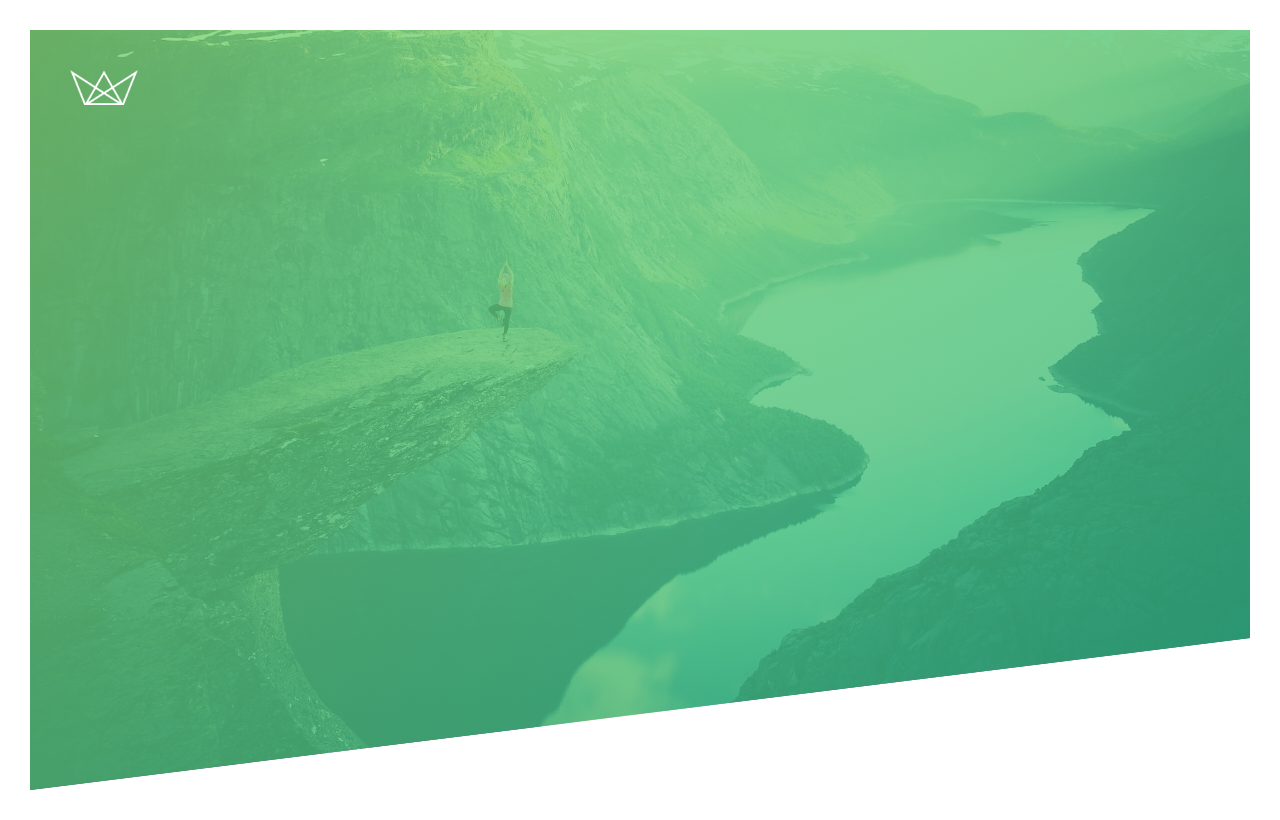
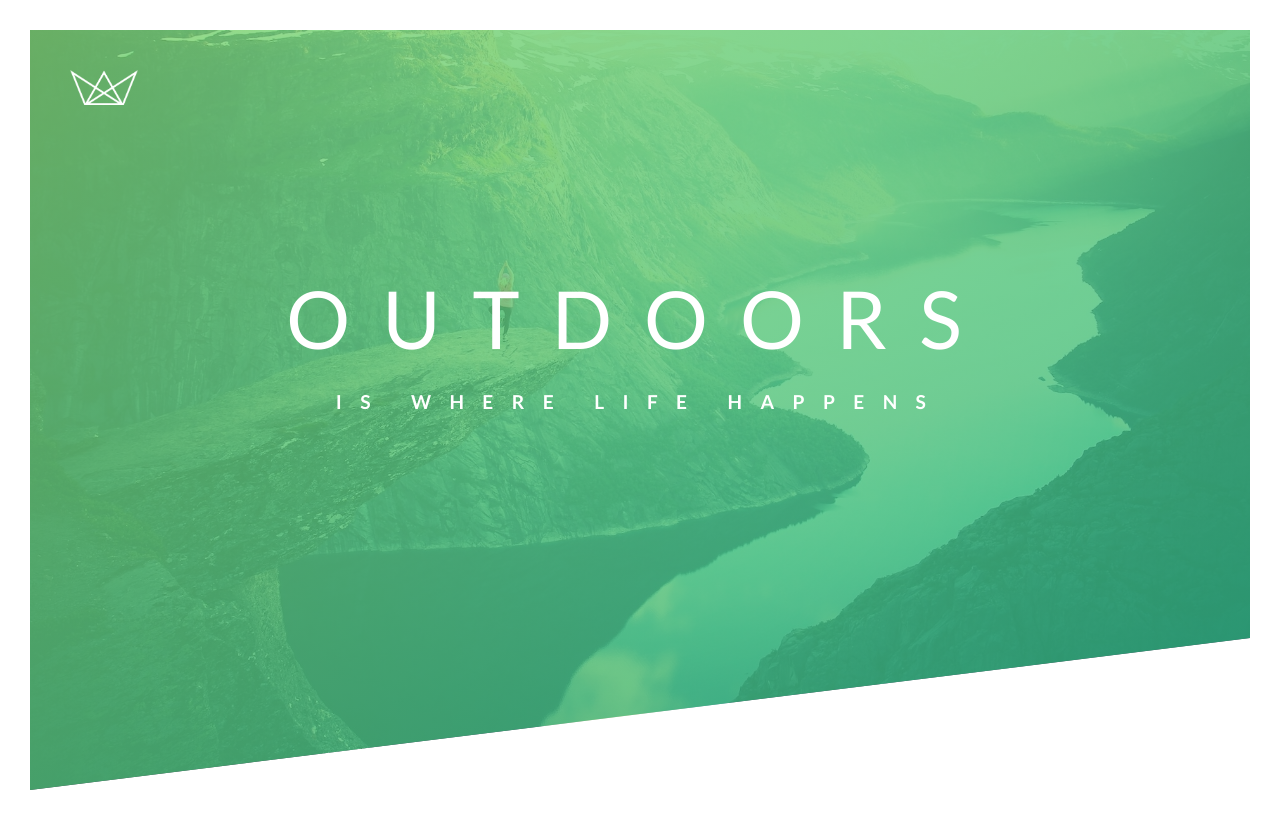
Before and after one commit to dario-piotrowicz/VueJS3-CSS_demo_Natours_website_miniproject, a Vue app: page / in a window 1280 px wide. Built offline with nearby package versions, Linux system fonts and the light colour scheme.

Commit message:
added heading in the intro section

```diff
--- a/src/components/sections/Intro.vue
+++ b/src/components/sections/Intro.vue
@@ -3,10 +3,16 @@
     <div class="logo-container">
       <img src="../../assets/images/logo-white.png" alt="Logo" class="logo" />
     </div>
+    <div class="content-wrapper">
+      <h1 class="primary-heading">
+        <span class="main-text">Outdoors</span>
+        <span class="sub-text">is where life happens</span>
+      </h1>
+    </div>
   </section>
 </template>
 
-<style>
+<style scoped>
 #intro {
   height: 95vh;
   position: relative;
@@ -26,4 +32,31 @@
 .logo {
   height: 35px;
 }
+
+.content-wrapper {
+  position: absolute;
+  top: 40%;
+  left: 50%;
+  transform: translate(-50%, -50%);
+}
+
+.primary-heading {
+  color: #fff;
+  text-transform: uppercase;
+  text-align: center;
+}
+
+.primary-heading .main-text {
+  display: block;
+  font-size: 5rem;
+  font-weight: 400;
+  letter-spacing: 2rem;
+}
+
+.primary-heading .sub-text {
+  display: block;
+  font-size: 1.2rem;
+  font-weight: 700;
+  letter-spacing: 1.15rem;
+}
 </style>
```
